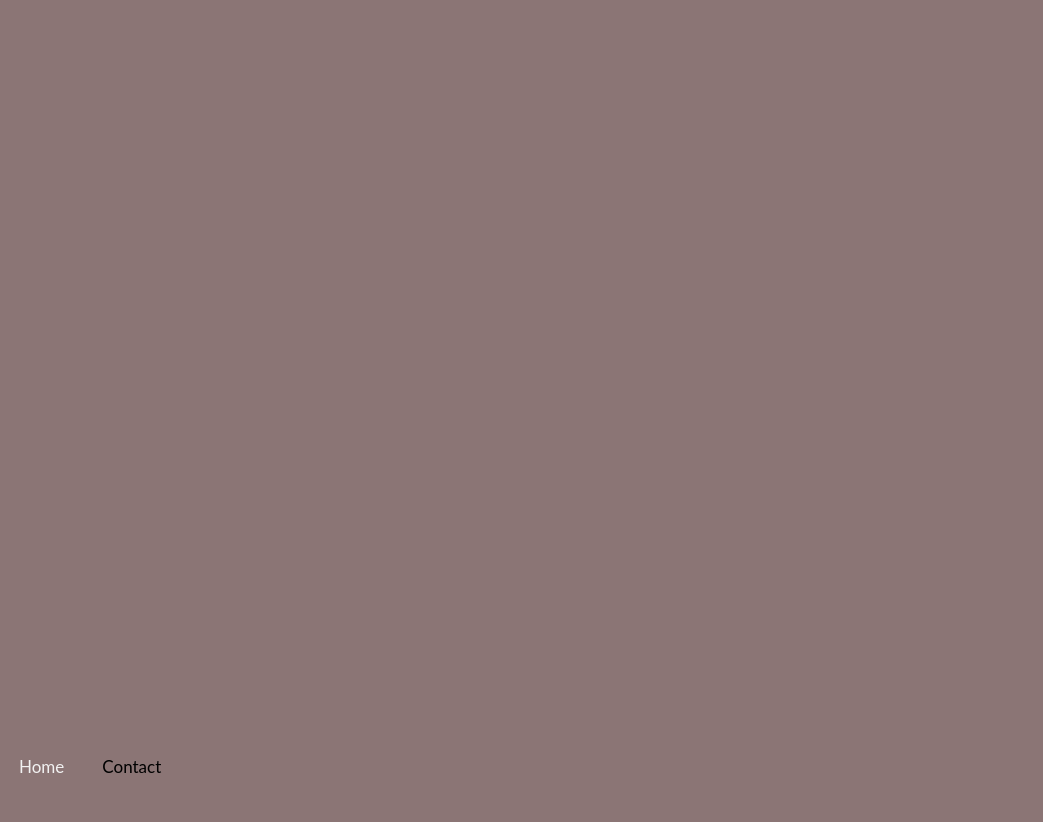
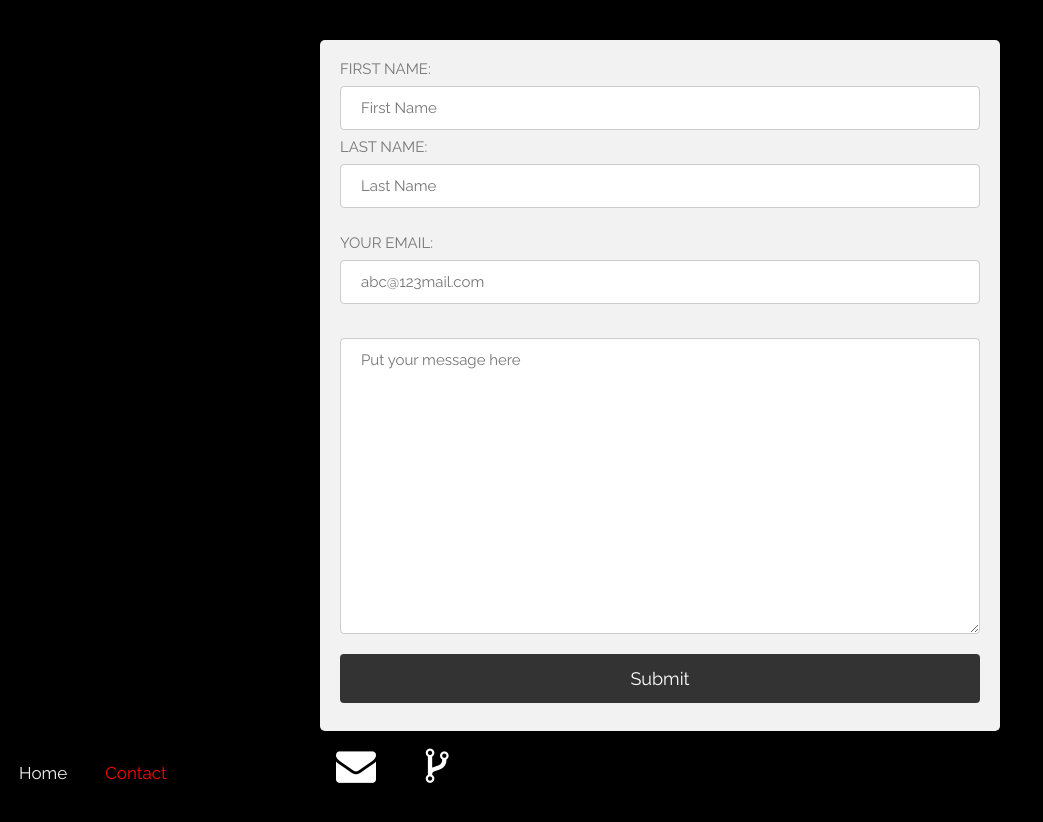
Before and after one commit to wtmadaj/CV, a plain HTML site: page contact.html in a window 1280 px wide. Shown: the whole page, without its empty margins (0-1043 px from the left). Before the commit the page ends 800 px from the top, so only its background shows below. Drawn offline with Linux system fonts and the light colour scheme.

Commit message:
more styling added for contact page

```diff
--- a/Styles/contact-stylesheet.css
+++ b/Styles/contact-stylesheet.css
@@ -1,9 +1,15 @@
+* {
+  font-family: Raleway;
+  font-size: 15px;
+}
+
 body, html {
   height: 100%;
   margin: 0;
-  font: 400 15px/1.8 "Lato", sans-serif;
+  /*font: 400 15px/1.8 "Lato", sans-serif;*/
   color: #777;
-  background-color: #8b7575;
+  /*background-color: #8b7575;*/
+  background-color: black;
 }
 
 /* Begin nav bar style --- */
@@ -34,7 +40,7 @@ body, html {
 }
 
 .navbar a.active {
-  color: black;
+  color: red;
 }
 /* --- End nav bar style */
 
@@ -58,3 +64,61 @@ body, html {
   background-color: #555;
 }
 /* --- End scroll to top button style */
+
+form {
+  box-shadow: 0 4px 8px 0 rgba(0,0,0,0.2);
+  transition: 0.3s;
+  border-radius: 5px;
+  background-color: #f2f2f2;
+  padding: 20px;
+  text-transform: uppercase; /*Make form headings uppercase*/
+  margin-left: 25%;
+  margin-top: 40px;
+  width: 50%;
+}
+
+form:hover {
+  box-shadow: 0 8px 16px 0 rgba(0,0,0,0.2);
+}
+
+input[type=submit]{
+  width: 100%;
+  background-color: #333;
+  color: white;
+  padding: 14px 20px;
+  margin: 8px 0;
+  border: none;
+  border-radius: 4px;
+  cursor: pointer;
+  font-size: large;
+}
+input[type=submit]:hover {
+  /*background-color: #45a049;*/
+  background-color: #6e6e6e;
+}
+
+input[type=text],[type=tel], [type=email], textarea {
+  width: 100%;
+  padding: 12px 20px;
+  margin: 8px 0;
+  display: inline-block;
+  border: 1px solid #ccc;
+  border-radius: 4px;
+  box-sizing: border-box;
+}
+
+/* Begin contact icon area style --- */
+.contact-icon-area {
+  padding: 10px;
+  margin-left: 25%;
+}
+.contact-button {
+  font-size: 40px;
+  border: none;
+  outline: none;
+  background: transparent;
+  color: white;
+  padding-right: 40px;
+  cursor: pointer;
+}
+/* --- End contact icon area style */
--- a/contact.html
+++ b/contact.html
@@ -3,6 +3,8 @@
 	<head>
 		<meta name="viewport" content="width=device-width, initial-scale=1">
 		<link rel="stylesheet" href="Styles/contact-stylesheet.css">
+		<link href="https://fonts.googleapis.com/css?family=Raleway" rel="stylesheet">
+		<link rel="stylesheet" href="https://cdnjs.cloudflare.com/ajax/libs/font-awesome/4.7.0/css/font-awesome.min.css">
 	</head>
 	<body>
 
@@ -11,9 +13,24 @@
   			<a href="#contact" class="active">Contact</a>
 		</div>
 
+    			<form action="mailto:wtmadaj@gmail.com" method="post" enctype="text/plain">
+					<label for="first-name">First Name:</label>
+					<input type="text" id="first-name" name="first-name" placeholder="First Name">
+					<label for="last-name">Last Name:</label>
+					<input type="text" id="last-name" name="last-name" placeholder="Last Name"><br><br>
 
-	<button onclick="topFunction()" id="scroll-to-top-btn" title="Go to top">Top</button>
-	<script src="Scripts/ToTopBtn-script.js"></script>
+					<label for="email">Your email:</label>
+  					<input type="email" id="email" name="email" placeholder="abc@123mail.com"><br><br>
+
+
+					<textarea id="message" name="message" rows="15" cols="50" placeholder="Put your message here"></textarea><br>
+					<input type="submit">
+				</form>
+
+				<div class="contact-icon-area">
+					<button class="contact-button"><i class="fa fa-envelope"></i></button>
+					<button class="contact-button" onclick="window.open('https://github.com/wtmadaj','_blank'); return false;"><i class="fa fa-code-fork"></i></button>
+				</div>
 
 	</body>
 </html>
```
